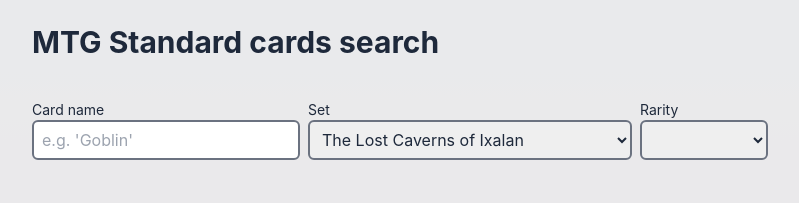
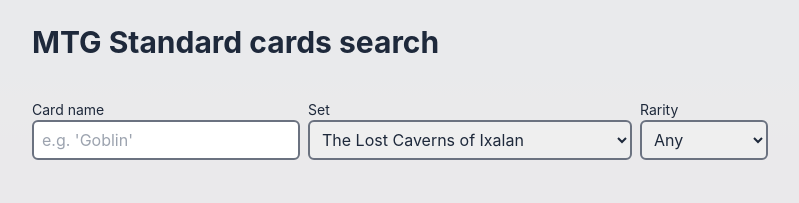
Before and after one commit to late-exairu/api-play, a React (Vite) app: page / in a window 1280 px wide. Shown: the top 203 px of the page, without its empty margins (48-847 px from the left). Built offline with nearby package versions, Linux system fonts and the light colour scheme; no server answers.

Commit message:
Update rarity options

```diff
--- a/src/App.tsx
+++ b/src/App.tsx
@@ -77,7 +77,7 @@
               setCardsPage(1);
             }}
           >
-            <option value=""></option>
+            <option value="">Any</option>
             <option value="c">Common</option>
             <option value="u">Uncommon</option>
             <option value="r">Rare</option>
```
